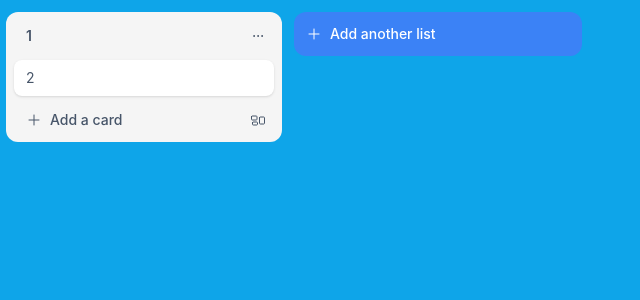
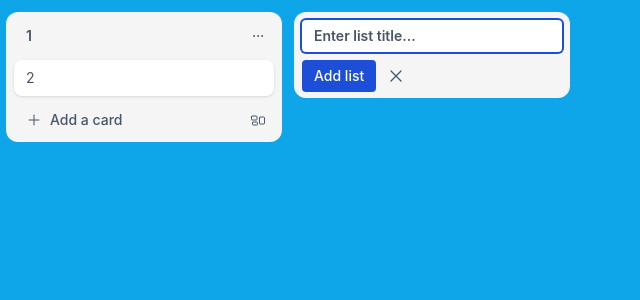
Before and after one commit to timepresent95/etc, a React (Vite) app in the folder clone-trello/: page / in a window 1280 px wide. Both pictures are taken after a click on the button "Add another list". Shown: the top 300 px of the page, without its empty margins (0-640 px from the left). Built offline with nearby package versions, Linux system fonts and the light colour scheme.

Commit message:
리스트 추가 버튼 인터렉션 구현

```diff
--- a/clone-trello/src/App.tsx
+++ b/clone-trello/src/App.tsx
@@ -11,47 +11,67 @@ import {
 
 const IGNORE_CLICK_OUTSIDE_TITLE_EDIT = "ignore-click-outside-title-edit";
 const IGNORE_CLICK_OUTSIDE_NEW_CARD = "ignore-click-outside-new-card";
-const NEWCARD_TITLE_PLACEHOLDER = "Enter a title for this card...";
+const IGNORE_CLICK_OUTSIDE_NEW_LIST = "ignore-click-outside-new-list";
+
+const NEW_CARD_TITLE_PLACEHOLDER = "Enter a title for this card...";
+const NEW_LIST_TITLE_PLACEHOLDER = "Enter list title...";
 
 function App() {
-  const [isTitleEditMode, setIsTitleEditMode] = useState(false);
-  const [titleInputValue, setTitleInputValue] = useState("");
-  const [isVisibleNewCard, setIsVisibleNewVard] = useState(false);
-  const [newCardTitleValue, setNewCardTitleValue] = useState("");
+  const [isTitleEdit, setIsTitleEdit] = useState(false);
+  const [titleInput, setTitleInput] = useState("");
+  const [isVisibleNewCard, setIsVisibleNewCard] = useState(false);
+  const [newCardTitle, setNewCardTitle] = useState("");
+  const [isVisibleNewList, setIsVisibleNewList] = useState(false);
+  const [newListTitle, setNewListTitle] = useState("");
 
   const titleInputRef = useRef(null);
   const newCardRef = useRef(null);
+  const newListRef = useRef(null);
 
   const showNewCard = () => {
-    setIsVisibleNewVard(true);
+    setIsVisibleNewCard(true);
   };
 
   const hideNewCard = () => {
-    setNewCardTitleValue("");
-    setIsVisibleNewVard(false);
+    setNewCardTitle("");
+    setIsVisibleNewCard(false);
+  };
+
+  const showNewList = () => {
+    setIsVisibleNewList(true);
+  };
+
+  const hideNewList = () => {
+    setNewListTitle("");
+    setIsVisibleNewList(false);
   };
 
   const activeTitleEditMode = () => {
-    setIsTitleEditMode(true);
+    setIsTitleEdit(true);
   };
 
   const deactiveTitleEditMode = () => {
-    setTitleInputValue("");
-    setIsTitleEditMode(false);
+    setTitleInput("");
+    setIsTitleEdit(false);
   };
 
   const handleTitleInputValue = (e: ChangeEvent<HTMLInputElement>) => {
-    setTitleInputValue(e.target.value);
+    setTitleInput(e.target.value);
   };
 
   const handleNewCardTitle = (e: ChangeEvent<HTMLTextAreaElement>) => {
-    setNewCardTitleValue(e.target.value);
+    setNewCardTitle(e.target.value);
+  };
+
+  const handleNewListTitle = (e: ChangeEvent<HTMLInputElement>) => {
+    setNewListTitle(e.target.value);
   };
 
   useClickOutside(titleInputRef, deactiveTitleEditMode, [
     IGNORE_CLICK_OUTSIDE_TITLE_EDIT,
   ]);
   useClickOutside(newCardRef, hideNewCard, [IGNORE_CLICK_OUTSIDE_NEW_CARD]);
+  useClickOutside(newListRef, hideNewList, [IGNORE_CLICK_OUTSIDE_NEW_LIST]);
 
   return (
     <section className="flex h-dvh w-full items-start bg-sky-500 pt-3">
@@ -59,10 +79,10 @@ function App() {
         <div className="w-full rounded-xl bg-neutral-100 px-2 pb-1.5 pt-2">
           <div className="flex">
             <div className="w-full">
-              {isTitleEditMode ? (
+              {isTitleEdit ? (
                 <input
                   ref={titleInputRef}
-                  value={titleInputValue}
+                  value={titleInput}
                   onChange={handleTitleInputValue}
                   autoFocus
                   type="text"
@@ -91,10 +111,11 @@ function App() {
             {isVisibleNewCard && (
               <div ref={newCardRef}>
                 <AutoResizeTextarea
-                  value={newCardTitleValue}
+                  autoFocus
+                  value={newCardTitle}
                   onChange={handleNewCardTitle}
                   className="text-body1 w-full rounded-lg px-3 py-2 shadow"
-                  placeholder={NEWCARD_TITLE_PLACEHOLDER}
+                  placeholder={NEW_CARD_TITLE_PLACEHOLDER}
                 />
                 <div className="mt-2 flex gap-1">
                   <button className="text-body1-m button-blue rounded px-3 py-1.5 text-white">
@@ -123,11 +144,38 @@ function App() {
           )}
         </div>
       </section>
-      <section className="px-1.5">
-        <button className="text-body1-m flex min-w-72 items-center rounded-xl bg-blue-500 p-3 text-white hover:bg-blue-600 active:bg-blue-500">
-          <PlusIcon className="mr-2 h-4 w-4" />
-          <span>Add another list</span>
-        </button>
+      <section className="min-w-72 px-1.5">
+        {isVisibleNewList ? (
+          <div
+            className="w-full rounded-xl bg-neutral-100 px-2 pb-1.5 pt-2"
+            ref={newListRef}
+          >
+            <input
+              placeholder={NEW_LIST_TITLE_PLACEHOLDER}
+              autoFocus
+              value={newListTitle}
+              type="text"
+              className="text-body1-sm w-full rounded py-1.5 pl-3 pr-2"
+              onChange={handleNewListTitle}
+            />
+            <div className="mt-2 flex gap-1">
+              <button className="text-body1-m button-blue rounded px-3 py-1.5 text-white">
+                Add list
+              </button>
+              <button className="p-1.5" onClick={hideNewList}>
+                <XMarkIcon className="h-5 w-5" />
+              </button>
+            </div>
+          </div>
+        ) : (
+          <button
+            className={`${IGNORE_CLICK_OUTSIDE_NEW_LIST} text-body1-m flex w-full items-center rounded-xl bg-blue-500 p-3 text-white hover:bg-blue-600 active:bg-blue-500`}
+            onClick={showNewList}
+          >
+            <PlusIcon className="mr-2 h-4 w-4" />
+            <span>Add another list</span>
+          </button>
+        )}
       </section>
     </section>
   );
```
